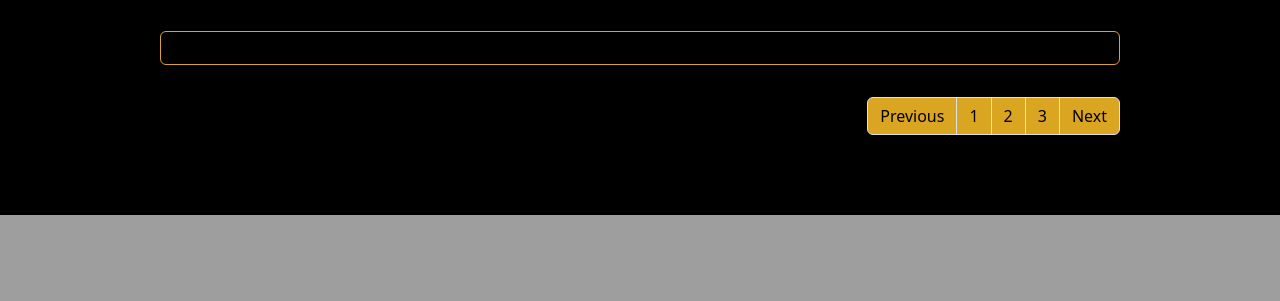
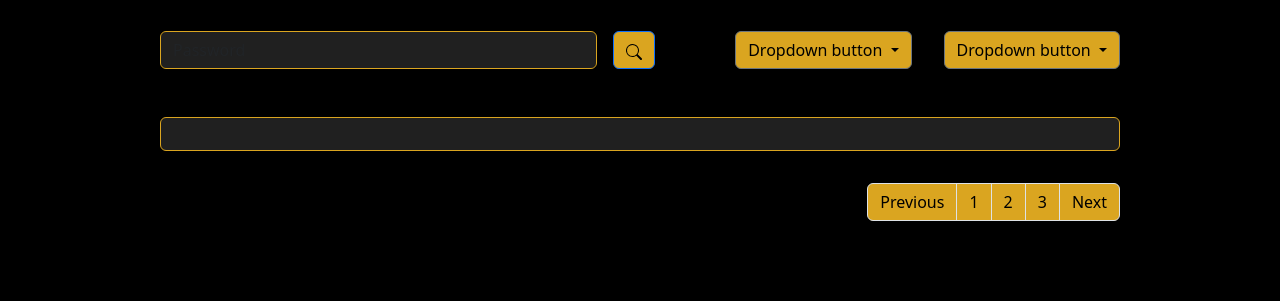
Before and after one commit to francescob25/ProgettoBigData, a Flask app: template templates/index.html in a window 1280 px wide. Shown: the part 961-1262 px from the top of the page. Before the commit the page ends 1176 px from the top, so only its background shows below. Run offline with Flask 2, Linux system fonts and the light colour scheme; the template is opened without the code that fills it, so the values that code supplies are empty; parts of the project's set-up code (start-up, migrations or seed data) failed here and were passed over.

Commit message:
add search bar, dropdown buttons, background color internal card

```diff
--- a/app.py
+++ b/app.py
@@ -8,8 +8,12 @@ import main
 
 app = Flask(__name__)
 
+@app.route('/positive')
+def getPositive():
+    positive=main.filterByPositive(main.reviews).take(6)
+    return render_template('index.html', reviews = positive)
+
 @app.route('/')
 def index():
-    positiveReviews = main.filterByPositive(main.reviews).take(6)
-    allReviews = main.reviews.take(6)
-    return render_template('index.html', allReviews = allReviews, positiveReviews = positiveReviews)
+    reviews=main.reviews.take(6)
+    return render_template('index.html', reviews = reviews)
--- a/static/styles/index.css
+++ b/static/styles/index.css
@@ -3,9 +3,11 @@
     margin-right: 10rem;
     margin-top: 2rem;
     margin-bottom: 2rem;
+    border-color: goldenrod;
+    background-color: #202020;
 }
 
-.card-margin2 {
+.card-positive-margin {
     margin-left: 6rem;
     margin-right: 6rem;
     margin-top: 2rem;
@@ -16,7 +18,7 @@
     background-color: #caff8e;
 }
 
-.card-margin3 {
+.card-negative-margin {
     margin-left: 6rem;
     margin-right: 6rem;
     margin-top: 2rem;
@@ -36,6 +38,7 @@
     border-radius: 10px;
     border-width: 2px;
     margin-right: 5px;
+
 }
 
 .button2-settings{
@@ -53,6 +56,7 @@ nav {
     top: 0;
     z-index: 2;
     width: 100%;
+    overflow: hidden;
 }
 
 .nav-pagination{
@@ -65,3 +69,48 @@ nav {
     background-color: goldenrod;
     color: black;
 }
+
+.search{
+    display: flex;
+    flex-direction: row;
+    justify-content: flex-end;
+    padding-top: 2rem;
+    padding-left: 10rem;
+    padding-right: 10rem;
+
+}
+
+.btn{
+    background-color: goldenrod;
+    color: black;
+}
+
+.dropdown-menu{
+    background-color: goldenrod;
+    color: black;
+}
+
+dropdown-item:hover{
+    background-color: #888888;
+
+}
+
+
+form{
+    flex: auto;
+    /*margin-left: 10rem !important;*/
+}
+
+.input-search{
+    flex: auto;
+}
+
+.dd-order{
+    margin-left: 5rem !important;
+    margin-right: 2rem;
+}
+.form-control{
+    background-color: #202020;
+    color: goldenrod !important;
+    border-color: goldenrod;
+}
--- a/templates/index.html
+++ b/templates/index.html
@@ -6,6 +6,7 @@
     <link href="https://cdn.jsdelivr.net/npm/bootstrap@5.3.0-alpha1/dist/css/bootstrap.min.css" rel="stylesheet"
           integrity="sha384-GLhlTQ8iRABdZLl6O3oVMWSktQOp6b7In1Zl3/Jr59b6EGGoI1aFkw7cmDA6j6gD" crossorigin="anonymous">
     <link rel="stylesheet" type="text/css" href="{{ url_for('static',filename='styles/index.css') }}">
+
 </head>
 <body style="background-color:black;">
 <nav class="navbar bg-warning" data-bs-theme="warning">
@@ -17,26 +18,71 @@
             IMDb Movie Reviews
         </a>
         <div style="float:right;">
+            <a href="http://127.0.0.1:5000/positive">
                 <button class="button1-settings">STATS</button>
+            </a>
             <button class="button2-settings">PREDICT SENTIMENT</button>
         </div>
     </div>
 </nav>
 
+
 <img src="https://studentiunical-my.sharepoint.com/:i:/r/personal/grcmrc99t22g273f_studenti_unical_it/Documents/bigdataproject/Immagini%20Progetto/Copertina.png?csf=1&web=1&e=AI3dFP"
      class="img-fluid" alt="Logo" width="100%">
 
-<div class="card card-margin" style="background-color:black; border-color: goldenrod">
+<div class="search">
+
+    <form class="row g-3">
+
+        <div class="col-auto input-search">
+            <label for="inputPassword2" class="visually-hidden">Password</label>
+            <input type="password" class="form-control" id="inputPassword2" placeholder="Password">
+        </div>
+        <div class="col-auto">
+            <button type="submit" class="btn btn-primary mb-3">
+                <svg xmlns="http://www.w3.org/2000/svg" width="16" height="16" fill="currentColor" class="bi bi-search"
+                     viewBox="0 0 16 16">
+                    <path d="M11.742 10.344a6.5 6.5 0 1 0-1.397 1.398h-.001c.03.04.062.078.098.115l3.85 3.85a1 1 0 0 0 1.415-1.414l-3.85-3.85a1.007 1.007 0 0 0-.115-.1zM12 6.5a5.5 5.5 0 1 1-11 0 5.5 5.5 0 0 1 11 0z"/>
+                </svg>
+            </button>
+        </div>
+    </form>
+
+    <div class="dropdown dd-order">
+        <button class="btn btn-secondary dropdown-toggle" type="button" data-bs-toggle="dropdown" aria-expanded="false">
+            Dropdown button
+        </button>
+        <ul class="dropdown-menu">
+            <li><a class="dropdown-item" href="#">Action</a></li>
+            <li><a class="dropdown-item" href="#">Another action</a></li>
+            <li><a class="dropdown-item" href="#">Something else here</a></li>
+        </ul>
+    </div>
+
+    <div class="dropdown">
+        <button class="btn btn-secondary dropdown-toggle" type="button" data-bs-toggle="dropdown" aria-expanded="false">
+            Dropdown button
+        </button>
+        <ul class="dropdown-menu">
+            <li><a class="dropdown-item" href="#">Action</a></li>
+            <li><a class="dropdown-item" href="#">Another action</a></li>
+            <li><a class="dropdown-item" href="#">Something else here</a></li>
+        </ul>
+    </div>
+
+</div>
+
+<div class="card card-margin">
     <div class="card-body">
-        {% for review in allReviews %}
+        {% for review in reviews %}
         {% if review[1] == "positive" %}
-        <div class="card card-margin2">
+        <div class="card card-positive-margin">
             <div class="card-body">
                 {{ review[0] }}
             </div>
         </div>
         {% else %}
-        <div class="card card-margin3">
+        <div class="card card-negative-margin">
             <div class="card-body">
                 {{ review[0] }}
             </div>
@@ -45,7 +91,7 @@
         {% endfor %}
     </div>
 </div>
-<div class="nav nav-pagination" >
+<div class="nav nav-pagination">
     <ul class="pagination">
         <li class="page-item"><a class="page-link page-settings" href="#">Previous</a></li>
         <li class="page-item"><a class="page-link page-settings" href="#">1</a></li>
```
Lines whose indentation alone changed are shown as unchanged.
